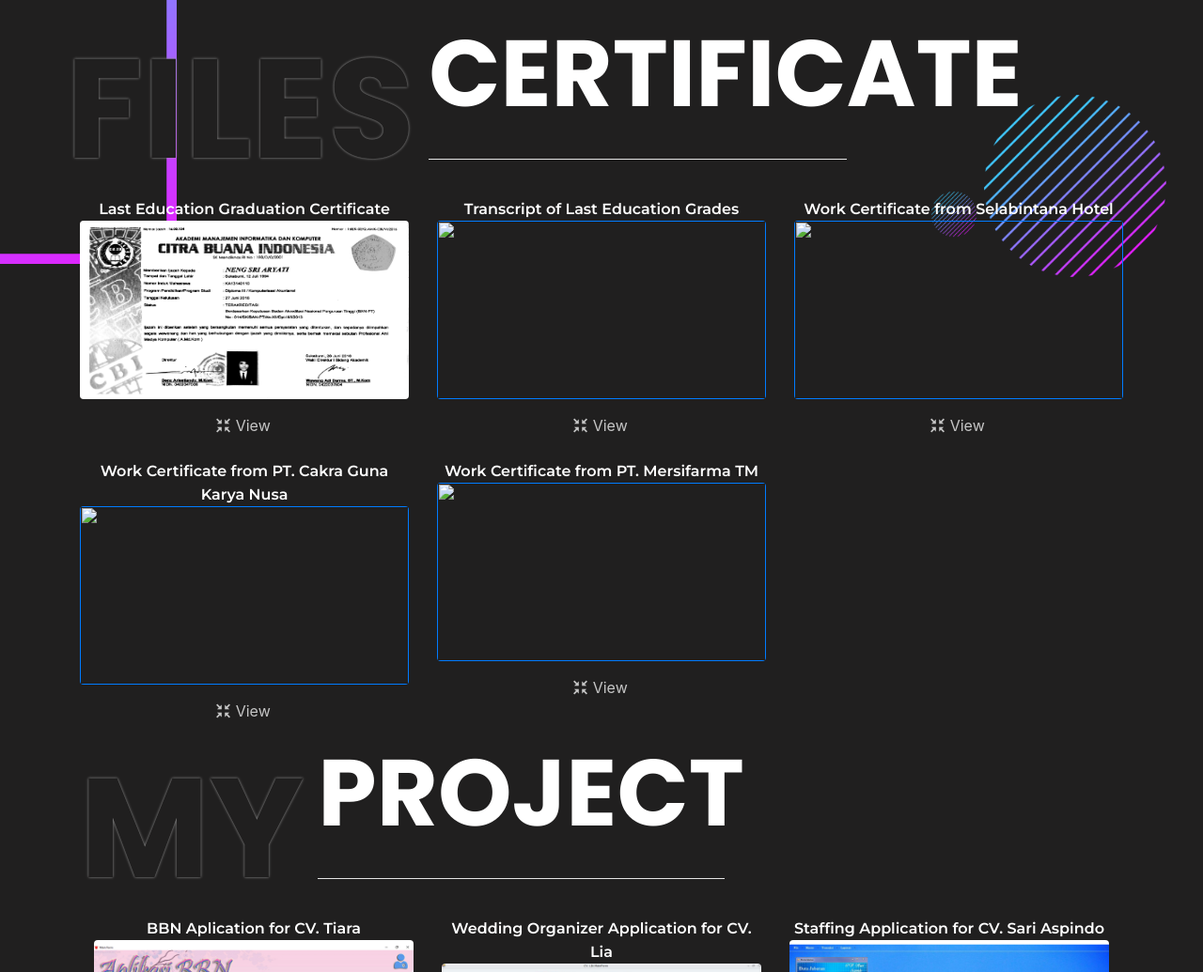
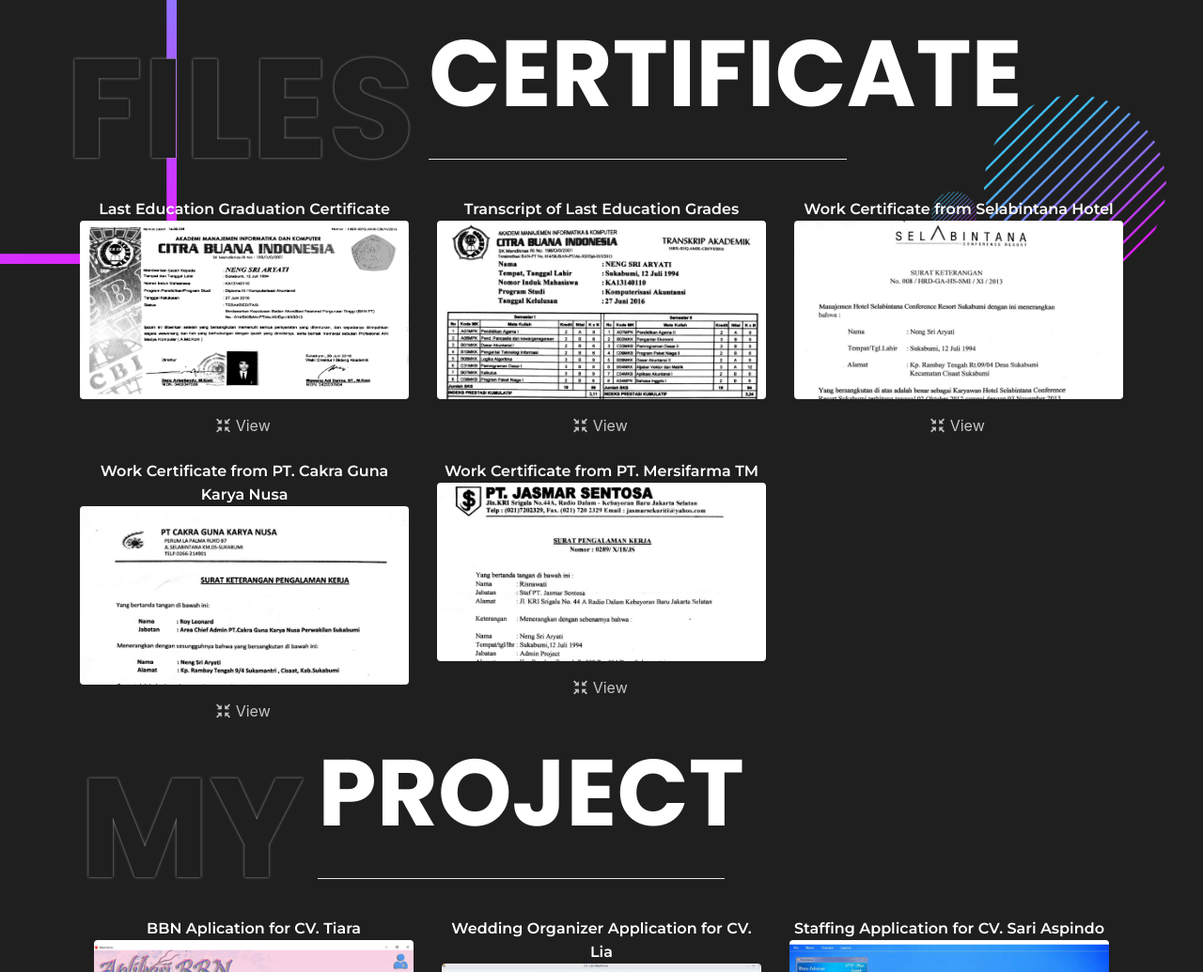
Before and after one commit to nengsriaryati/nengsriaryati, a plain HTML site: page index.html in a window 1280 px wide. Shown: the part 1133-2168 px from the top of the page at 94% size. Drawn offline with nearby package versions, Linux system fonts and the light colour scheme; files whose address does not match are found by name.

Commit message:
Add thumb

```diff
--- a/index.html
+++ b/index.html
@@ -124,7 +124,7 @@
         <a href="" style="text-decoration: none;">
           </a><div class="col-lg-4 mt-4 text-center"><a href="" style="text-decoration: none;">
             <span class="text-span-portfolio">Transcript of Last Education Grades</span>
-            <img src="images/transkriplite.jpg" class="img-portfolio mb-3" alt="" width="100%">
+            <img src="images/transkriplite.png" class="img-portfolio mb-3" alt="" width="100%">
             </a><a href="" data-toggle="modal" data-target="#p2" class="text-center text-portfolio mr-2" style="text-decoration: none;"><i class="bx bx-fw bx-collapse"></i>View</a>
 
           </div>
@@ -132,7 +132,7 @@
         <a href="" style="text-decoration: none;">
           </a><div class="col-lg-4 mt-4 text-center"><a href="" style="text-decoration: none;">
             <span class="text-span-portfolio">Work Certificate from Selabintana Hotel</span>
-            <img src="images/hotellite.jpg" class="img-portfolio mb-3" alt="" width="100%">
+            <img src="images/hotellite.png" class="img-portfolio mb-3" alt="" width="100%">
             </a><a href="" data-toggle="modal" data-target="#p3" class="text-center text-portfolio mr-2" style="text-decoration: none;"><i class="bx bx-fw bx-collapse"></i>View</a>
 
           </div>
@@ -142,7 +142,7 @@
         <a href="" style="text-decoration: none;">
           </a><div class="col-lg-4 mt-4 text-center"><a href="" style="text-decoration: none;">
             <span class="text-span-portfolio">Work Certificate from PT. Cakra Guna Karya Nusa</span>
-            <img src="images/cgknlite.jpg" class="img-portfolio mb-3" alt="" width="100%">
+            <img src="images/cgknlite.png" class="img-portfolio mb-3" alt="" width="100%">
             </a><a href="" data-toggle="modal" data-target="#p4" class="text-center text-portfolio mr-2" style="text-decoration: none;"><i class="bx bx-fw bx-collapse"></i>View</a>
 
           </div>
@@ -150,7 +150,7 @@
         <a href="" style="text-decoration: none;">
           </a><div class="col-lg-4 mt-4 text-center"><a href="" style="text-decoration: none;">
             <span class="text-span-portfolio">Work Certificate from PT. Mersifarma TM</span>
-            <img src="images/mersilite.jpg" class="img-portfolio mb-3" alt="" width="100%">
+            <img src="images/mersilite.png" class="img-portfolio mb-3" alt="" width="100%">
             </a><a href="" data-toggle="modal" data-target="#p5" class="text-center text-portfolio mr-2" style="text-decoration: none;"><i class="bx bx-fw bx-collapse"></i>View</a>
 
           </div>
```
